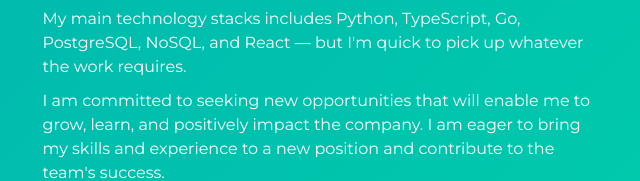
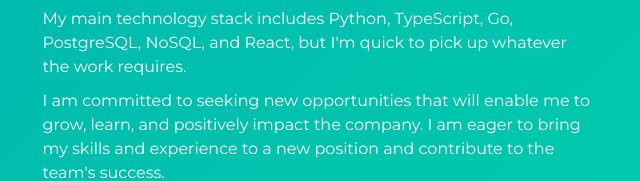
Before and after one commit to raphaeldiscky/my-portfolio-v1, a Gatsby site: page / in a window 1280 px wide. Shown: the part 1124-1305 px from the top of the page, 605-1245 px from the left. Built offline with nearby package versions, Linux system fonts and the light colour scheme; Gatsby itself is replaced by a stand-in of ours.

Commit message:
chore: update data

```diff
--- a/src/mock/data.js
+++ b/src/mock/data.js
@@ -23,7 +23,7 @@
   paragraphTwo:
     "Specializing in backend development with full-stack capabilities, I thrive on solving complex problems and building scalable solutions. I'm driven by a passion for continuous learning and actively explore new tools and technologies to stay ahead of the curve.",
   paragraphThree:
-    "My main technology stacks includes Python, TypeScript, Go, PostgreSQL, NoSQL, and React — but I'm quick to pick up whatever the work requires.",
+    "My main technology stack includes Python, TypeScript, Go, PostgreSQL, NoSQL, and React, but I'm quick to pick up whatever the work requires.",
   paragraphFour:
     "I am committed to seeking new opportunities that will enable me to grow, learn, and positively impact the company. I am eager to bring my skills and experience to a new position and contribute to the team's success.",
   resume:
```
